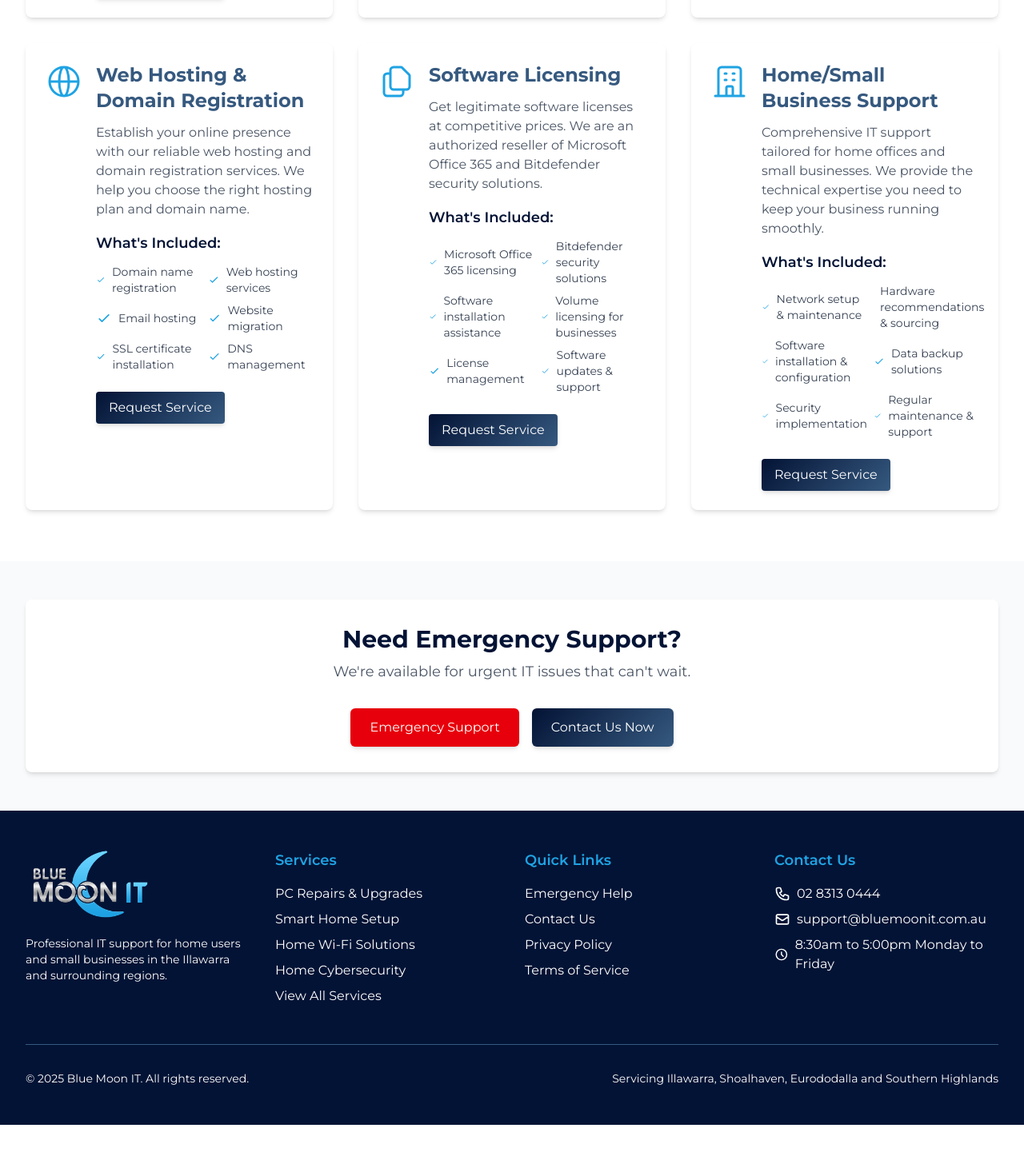
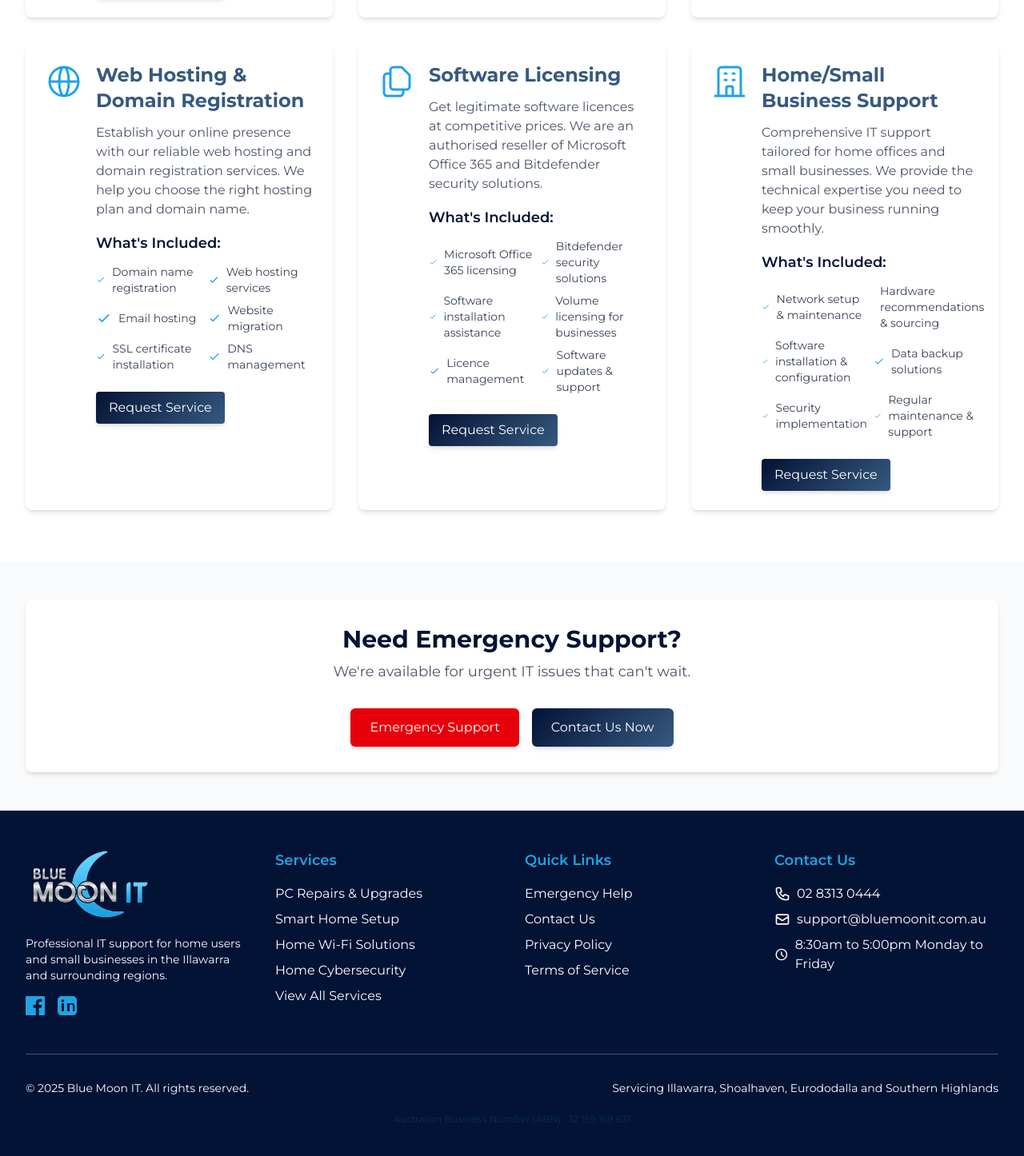
Before and after one commit to kdt82/bluemoonsite, a Next.js app: page /services in a window 1280 px wide. Shown: the part 1490-2936 px from the top of the page at 80% size. Before the commit the page ends 2897 px from the top, so only its background shows below. Built offline with nearby package versions, Linux system fonts and the light colour scheme.

Commit message:
Initial commit with Australian spelling, ABN, and social icons in footer

```diff
--- a/app/components/Footer.tsx
+++ b/app/components/Footer.tsx
@@ -17,6 +17,18 @@ const Footer = () => {
             <p className="text-sm">
               Professional IT support for home users and small businesses in the Illawarra and surrounding regions.
             </p>
+            <div className="flex space-x-4 mt-4">
+              <a href="https://www.facebook.com/profile.php?id=61576388196114" target="_blank" rel="noopener noreferrer" aria-label="Facebook">
+                <svg xmlns="http://www.w3.org/2000/svg" fill="currentColor" viewBox="0 0 24 24" className="h-6 w-6 text-[var(--accent)] hover:text-white transition-colors">
+                  <path d="M22.675 0h-21.35C.595 0 0 .592 0 1.326v21.348C0 23.408.595 24 1.325 24h11.495v-9.294H9.692v-3.622h3.128V8.413c0-3.1 1.893-4.788 4.659-4.788 1.325 0 2.463.099 2.797.143v3.24l-1.918.001c-1.504 0-1.797.715-1.797 1.763v2.313h3.587l-.467 3.622h-3.12V24h6.116C23.406 24 24 23.408 24 22.674V1.326C24 .592 23.406 0 22.675 0"/>
+                </svg>
+              </a>
+              <a href="https://www.linkedin.com/company/blue-moon-it-au" target="_blank" rel="noopener noreferrer" aria-label="LinkedIn">
+                <svg xmlns="http://www.w3.org/2000/svg" fill="currentColor" viewBox="0 0 24 24" className="h-6 w-6 text-[var(--accent)] hover:text-white transition-colors">
+                  <path d="M19 0h-14c-2.761 0-5 2.239-5 5v14c0 2.761 2.239 5 5 5h14c2.762 0 5-2.239 5-5v-14c0-2.761-2.238-5-5-5zm-11 19h-3v-10h3v10zm-1.5-11.268c-.966 0-1.75-.784-1.75-1.75s.784-1.75 1.75-1.75 1.75.784 1.75 1.75-.784 1.75-1.75 1.75zm15.5 11.268h-3v-5.604c0-1.337-.025-3.063-1.868-3.063-1.868 0-2.154 1.459-2.154 2.968v5.699h-3v-10h2.881v1.367h.041c.401-.761 1.379-1.563 2.838-1.563 3.036 0 3.6 2 3.6 4.59v5.606z"/>
+                </svg>
+              </a>
+            </div>
           </div>
 
           <div className="col-span-1">
@@ -72,6 +84,17 @@ const Footer = () => {
               </p>
             </div>
           </div>
+          <div className="w-full text-center mt-4">
+            <a
+              href="https://abr.business.gov.au/ABN/View?abn=12159169631"
+              target="_blank"
+              rel="noopener noreferrer"
+              style={{ color: 'rgba(31, 163, 227, 0.2)' }}
+              className="text-xs select-none"
+            >
+              Australian Business Number (ABN) - 12 159 169 631
+            </a>
+          </div>
         </div>
       </div>
     </footer>
--- a/app/components/ServiceHighlights.tsx
+++ b/app/components/ServiceHighlights.tsx
@@ -56,7 +56,7 @@ const services = [
   {
     id: 'software-licensing',
     title: 'Software Licensing',
-    description: 'Authorized reseller of Microsoft Office 365 and Bitdefender security solutions.',
+    description: 'Authorised reseller of Microsoft Office 365 and Bitdefender security solutions.',
     icon: (
       <svg xmlns="http://www.w3.org/2000/svg" className="h-12 w-12" fill="none" viewBox="0 0 24 24" stroke="currentColor">
         <path strokeLinecap="round" strokeLinejoin="round" strokeWidth={1.5} d="M8 7v8a2 2 0 002 2h6M8 7V5a2 2 0 012-2h4.586a1 1 0 01.707.293l4.414 4.414a1 1 0 01.293.707V15a2 2 0 01-2 2h-2M8 7H6a2 2 0 00-2 2v10a2 2 0 002 2h8a2 2 0 002-2v-2" />
--- a/app/services/[id]/page.tsx
+++ b/app/services/[id]/page.tsx
@@ -185,21 +185,21 @@ const services = {
   },
   'software-licensing': {
     title: 'Software Licensing',
-    description: 'Get legitimate software licenses at competitive prices from our authorized resellers.',
-    longDescription: 'As authorized resellers of Microsoft Office 365 and Bitdefender security solutions, we provide legitimate software licenses at competitive prices. We help you select the right software packages for your needs, install and configure the applications, and ensure you\'re getting the most value from your software investment. Our licensing services include volume options for small businesses and ongoing support.',
+    description: 'Get legitimate software licences at competitive prices from our authorised resellers.',
+    longDescription: 'As authorised resellers of Microsoft Office 365 and Bitdefender security solutions, we provide legitimate software licences at competitive prices. We help you select the right software packages for your needs, install and configure the applications, and ensure you\'re getting the most value from your software investment. Our licensing services include volume options for small businesses and ongoing support.',
     features: [
       'Microsoft Office 365 licensing',
       'Bitdefender security solutions',
       'Software installation assistance',
       'Volume licensing for businesses',
-      'License management',
+      'Licence management',
       'Software updates & support'
     ],
     benefits: [
       'Genuine software at competitive prices',
       'Professional installation and setup',
       'Regular updates and new features',
-      'Technical support from authorized partners',
+      'Technical support from authorised partners',
       'Multiple device coverage options'
     ],
     icon: (
--- a/app/services/page.tsx
+++ b/app/services/page.tsx
@@ -136,7 +136,7 @@ const services = [
   {
     id: 'software-licensing',
     title: 'Software Licensing',
-    description: 'Get legitimate software licenses at competitive prices. We are an authorized reseller of Microsoft Office 365 and Bitdefender security solutions.',
+    description: 'Get legitimate software licences at competitive prices. We are an authorised reseller of Microsoft Office 365 and Bitdefender security solutions.',
     icon: (
       <svg xmlns="http://www.w3.org/2000/svg" className="h-12 w-12" fill="none" viewBox="0 0 24 24" stroke="currentColor">
         <path strokeLinecap="round" strokeLinejoin="round" strokeWidth={1.5} d="M8 7v8a2 2 0 002 2h6M8 7V5a2 2 0 012-2h4.586a1 1 0 01.707.293l4.414 4.414a1 1 0 01.293.707V15a2 2 0 01-2 2h-2M8 7H6a2 2 0 00-2 2v10a2 2 0 002 2h8a2 2 0 002-2v-2" />
@@ -147,7 +147,7 @@ const services = [
       'Bitdefender security solutions',
       'Software installation assistance',
       'Volume licensing for businesses',
-      'License management',
+      'Licence management',
       'Software updates & support'
     ]
   },
```
Also changed, not shown: .documentation/.bluemoonit-product-management.md.
